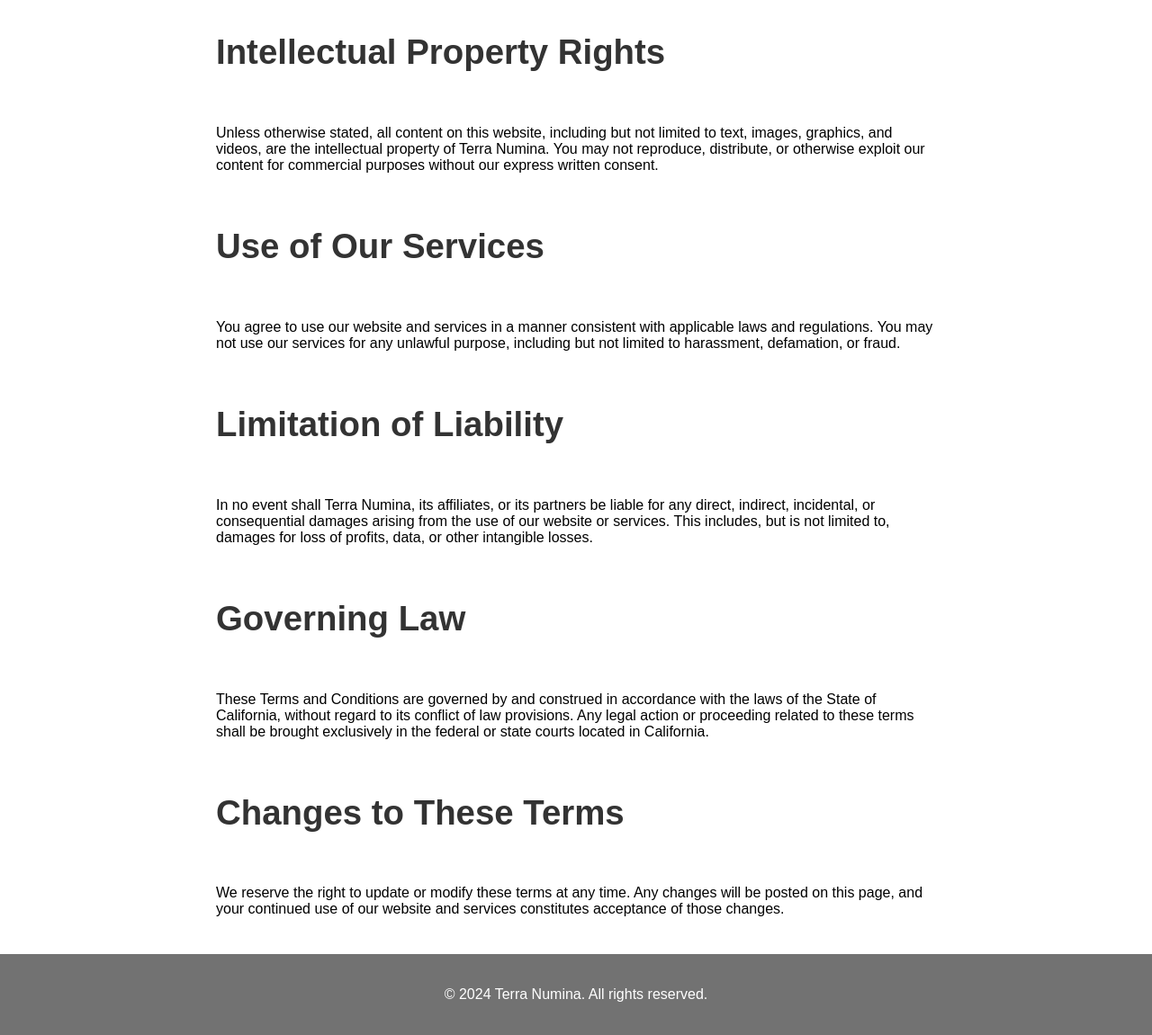
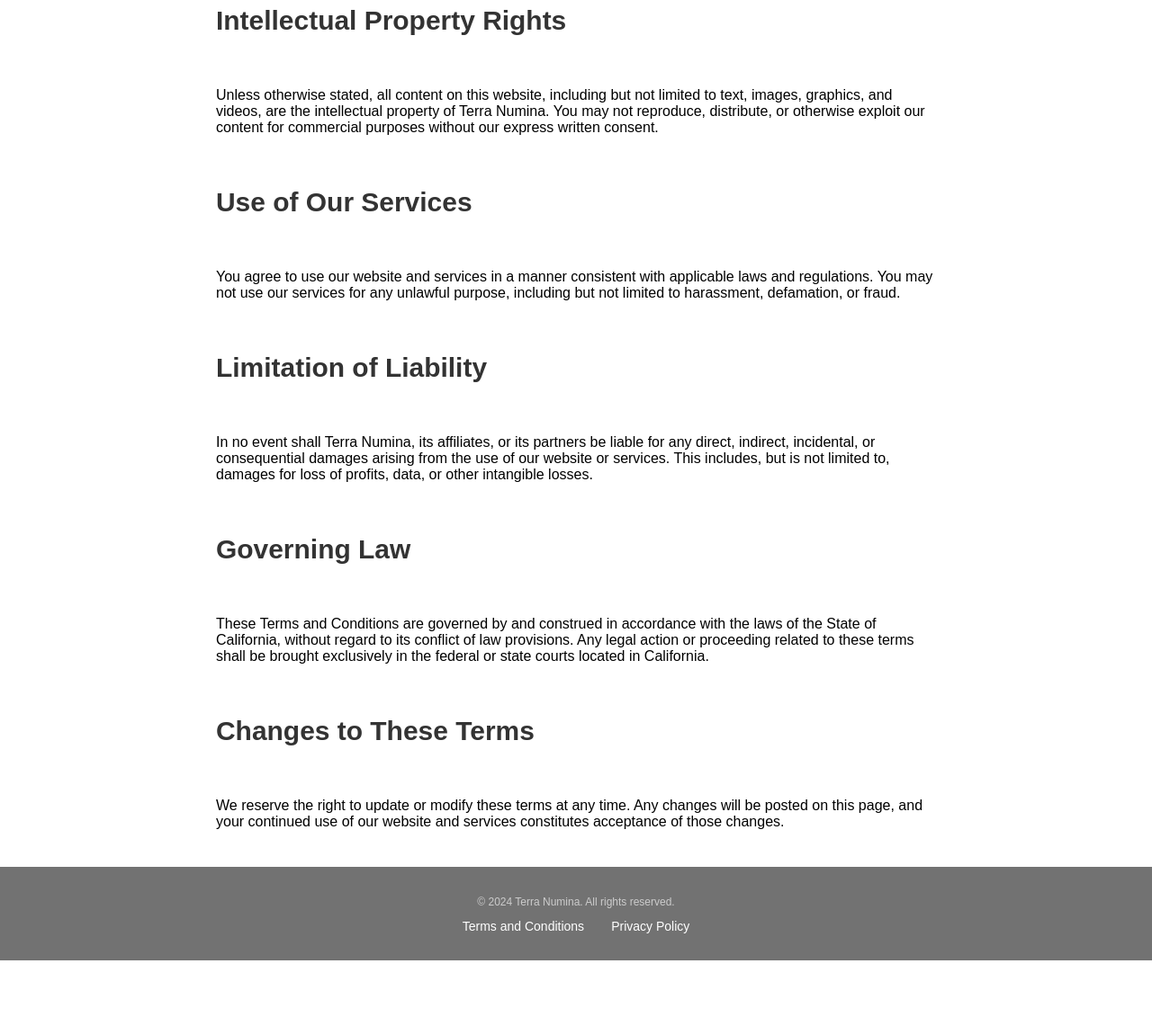
Before and after one commit to jnavno/terra_numina_webapp, a website: page public/terms_and_conditions.html in a window 1280 px wide. Shown: the part 770-1921 px from the top of the page at 90% size. After the commit the page ends 1838 px from the top, so only its background shows below. Drawn offline with Linux system fonts and the light colour scheme; no server answers.

Commit message:
added updated footer to public pages only

```diff
--- a/public/terms_and_conditions.html
+++ b/public/terms_and_conditions.html
@@ -29,7 +29,7 @@
         <div class="homepage-links">
             <div class="subtitle-wrapper">
                 <div class="subtitle">
-                    <h2>Introduction</h2>
+                    <h3>Introduction</h3>
                 </div>
             </div>
             <div class="subsection-links">
@@ -38,7 +38,7 @@
 
             <div class="subtitle-wrapper">
                 <div class="subtitle">
-                    <h2>Eligibility</h2>
+                    <h3>Eligibility</h3>
                 </div>
             </div>
             <div class="subsection-links">
@@ -47,7 +47,7 @@
 
             <div class="subtitle-wrapper">
                 <div class="subtitle">
-                    <h2>Intellectual Property Rights</h2>
+                    <h3>Intellectual Property Rights</h3>
                 </div>
             </div>
             <div class="subsection-links">
@@ -56,7 +56,7 @@
 
             <div class="subtitle-wrapper">
                 <div class="subtitle">
-                    <h2>Use of Our Services</h2>
+                    <h3>Use of Our Services</h3>
                 </div>
             </div>
             <div class="subsection-links">
@@ -65,7 +65,7 @@
 
             <div class="subtitle-wrapper">
                 <div class="subtitle">
-                    <h2>Limitation of Liability</h2>
+                    <h3>Limitation of Liability</h3>
                 </div>
             </div>
             <div class="subsection-links">
@@ -74,7 +74,7 @@
 
             <div class="subtitle-wrapper">
                 <div class="subtitle">
-                    <h2>Governing Law</h2>
+                    <h3>Governing Law</h3>
                 </div>
             </div>
             <div class="subsection-links">
@@ -83,7 +83,7 @@
 
             <div class="subtitle-wrapper">
                 <div class="subtitle">
-                    <h2>Changes to These Terms</h2>
+                    <h3>Changes to These Terms</h3>
                 </div>
             </div>
             <div class="subsection-links">
@@ -92,8 +92,17 @@
         </div>
     </div>
 
-    <footer>
-        <p>&copy; 2024 Terra Numina. All rights reserved.</p>
+    <footer class="footer">
+        <div class="footer-container">
+            <div class="footer-copyright">
+                <p>&copy; 2024 Terra Numina. All rights reserved.</p>
+            </div>
+            <div class="footer-links">
+                <a href="terms_and_conditions.html">Terms and Conditions</a>
+                <a href="privacy_policy.html">Privacy Policy</a>
+            </div>
+
+        </div>
     </footer>
 </body>
 
```
Also changed, not shown: public/background.html (+10 -2 lines), public/contact.html (+11 -2 lines), public/offer_courses.html (+11 -2 lines), public/offer_healing.html (+11 -2 lines), public/offer_vision.html (+11 -2 lines), public/privacy_policy.html (+11 -2 lines), public/resources_ext.html (+13 -3 lines), public/resources_overview.html (+11 -2 lines), public/resources_read.html (+13 -0 lines), public/signup.html (+13 -0 lines).
